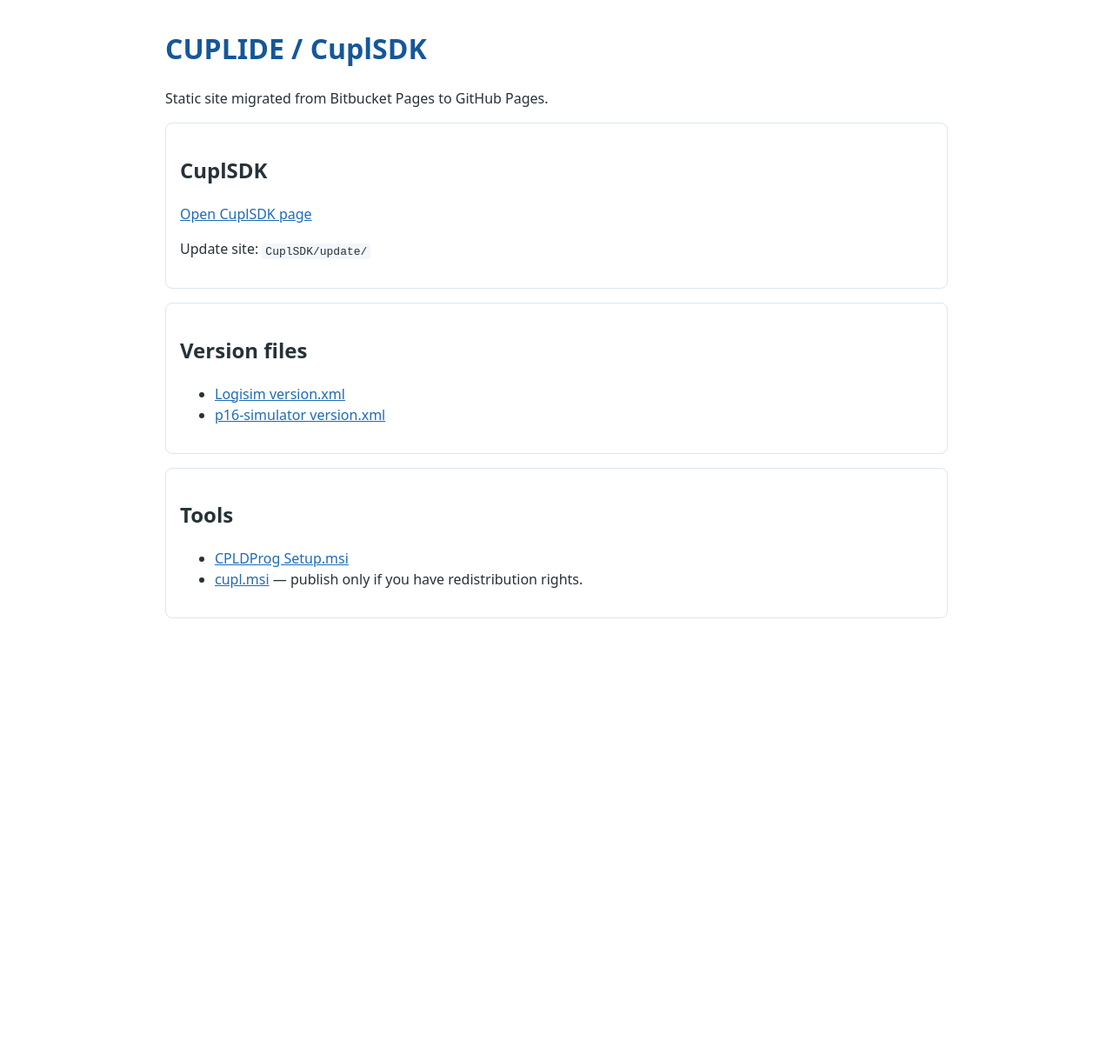
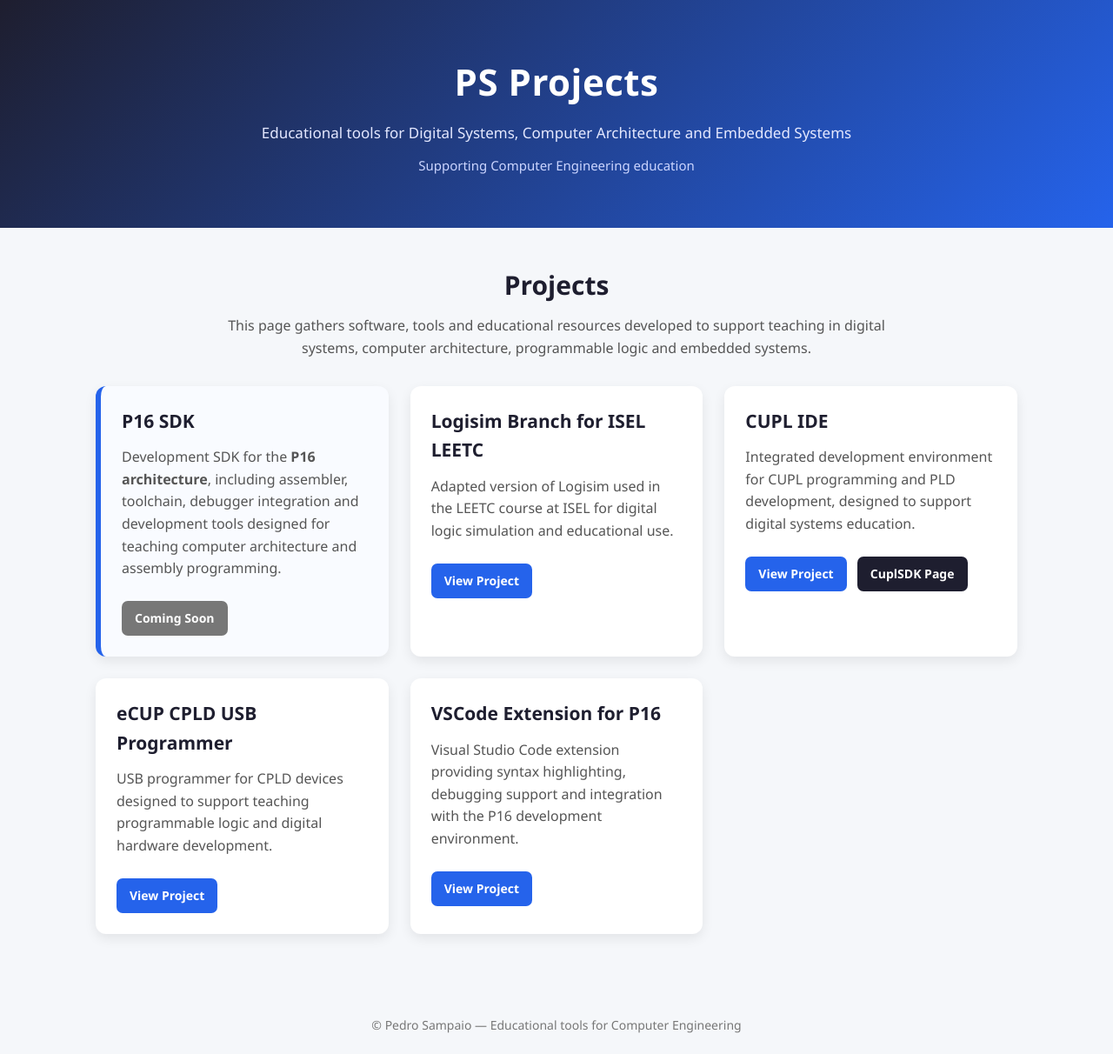
Before and after one commit to psampaio-projects/psampaio-projects.github.io, a plain HTML site: page index.html in a window 1280 px wide. Shown: the whole page at 87% size. Before the commit the page ends 800 px from the top, so only its background shows below. Drawn offline with Linux system fonts and the light colour scheme.

Commit message:
Refactoring

```diff
--- a/index.html
+++ b/index.html
@@ -2,43 +2,85 @@
 <html lang="en">
 <head>
   <meta charset="UTF-8">
-  <meta name="viewport" content="width=device-width, initial-scale=1">
-  <title>CUPLIDE Update and Downloads</title>
-  <style>
-    body { font-family: system-ui, -apple-system, BlinkMacSystemFont, "Segoe UI", sans-serif; margin: 2rem; line-height: 1.5; color: #263238; }
-    main { max-width: 900px; margin: 0 auto; }
-    h1 { color: #155799; }
-    a { color: #1e6bb8; }
-    code { background: #f3f6fa; padding: 0.1rem 0.25rem; border-radius: 0.25rem; }
-    .card { border: 1px solid #dce6f0; border-radius: 0.5rem; padding: 1rem; margin: 1rem 0; }
-  </style>
+  <meta name="viewport" content="width=device-width, initial-scale=1.0">
+  <title>PS Projects</title>
+  <meta name="description" content="Educational tools for Digital Systems, Computer Architecture and Embedded Systems.">
+  <link rel="stylesheet" href="stylesheets/stylesheet.css">
 </head>
 <body>
-<main>
-  <h1>CUPLIDE / CuplSDK</h1>
-  <p>Static site migrated from Bitbucket Pages to GitHub Pages.</p>
 
-  <div class="card">
-    <h2>CuplSDK</h2>
-    <p><a href="CuplSDK/">Open CuplSDK page</a></p>
-    <p>Update site: <code>CuplSDK/update/</code></p>
-  </div>
+  <header class="site-header">
+    <div class="header-content">
+      <h1>PS Projects</h1>
+      <p>Educational tools for Digital Systems, Computer Architecture and Embedded Systems</p>
+      <p class="subtitle">Supporting Computer Engineering education</p>
+    </div>
+  </header>
 
-  <div class="card">
-    <h2>Version files</h2>
-    <ul>
-      <li><a href="Logisim/version.xml">Logisim version.xml</a></li>
-      <li><a href="p16-simulator/version.xml">p16-simulator version.xml</a></li>
-    </ul>
-  </div>
+  <main class="container">
+    <section class="intro">
+      <h2>Projects</h2>
+      <p>
+        This page gathers software, tools and educational resources developed to support
+        teaching in digital systems, computer architecture, programmable logic and embedded systems.
+      </p>
+    </section>
 
-  <div class="card">
-    <h2>Tools</h2>
-    <ul>
-      <li><a href="CuplSDK/tools/CPLDProg%20Setup.msi">CPLDProg Setup.msi</a></li>
-      <li><a href="CuplSDK/tools/cupl.msi">cupl.msi</a> — publish only if you have redistribution rights.</li>
-    </ul>
-  </div>
-</main>
+    <section class="projects">
+
+      <article class="project featured">
+        <h3>P16 SDK</h3>
+        <p>
+          Development SDK for the <strong>P16 architecture</strong>, including assembler,
+          toolchain, debugger integration and development tools designed for teaching
+          computer architecture and assembly programming.
+        </p>
+        <a class="btn disabled" href="#">Coming Soon</a>
+      </article>
+
+      <article class="project">
+        <h3>Logisim Branch for ISEL LEETC</h3>
+        <p>
+          Adapted version of Logisim used in the LEETC course at ISEL for digital logic
+          simulation and educational use.
+        </p>
+        <a class="btn" href="https://sourceforge.net/projects/logisim-ps/" target="_blank" rel="noopener noreferrer">View Project</a>
+      </article>
+
+      <article class="project">
+        <h3>CUPL IDE</h3>
+        <p>
+          Integrated development environment for CUPL programming and PLD development,
+          designed to support digital systems education.
+        </p>
+        <a class="btn" href="https://sourceforge.net/projects/cupl-ide/" target="_blank" rel="noopener noreferrer">View Project</a>
+        <a class="btn secondary" href="CuplSDK/">CuplSDK Page</a>
+      </article>
+
+      <article class="project">
+        <h3>eCUP CPLD USB Programmer</h3>
+        <p>
+          USB programmer for CPLD devices designed to support teaching programmable logic
+          and digital hardware development.
+        </p>
+        <a class="btn" href="https://sourceforge.net/projects/ecup/" target="_blank" rel="noopener noreferrer">View Project</a>
+      </article>
+
+      <article class="project">
+        <h3>VSCode Extension for P16</h3>
+        <p>
+          Visual Studio Code extension providing syntax highlighting, debugging support
+          and integration with the P16 development environment.
+        </p>
+        <a class="btn" href="https://bitbucket.org/ps-projects/p16-debugger" target="_blank" rel="noopener noreferrer">View Project</a>
+      </article>
+
+    </section>
+  </main>
+
+  <footer class="site-footer">
+    <p>© Pedro Sampaio — Educational tools for Computer Engineering</p>
+  </footer>
+
 </body>
 </html>
--- /dev/null
+++ b/stylesheets/stylesheet.css
@@ -0,0 +1,168 @@
+* {
+  box-sizing: border-box;
+}
+
+html {
+  scroll-behavior: smooth;
+}
+
+body {
+  margin: 0;
+  font-family: "Segoe UI", Arial, Helvetica, sans-serif;
+  background: #f5f7fa;
+  color: #333;
+  line-height: 1.6;
+}
+
+.site-header {
+  background: linear-gradient(135deg, #1e1e2f, #2563eb);
+  color: white;
+  text-align: center;
+  padding: 60px 20px;
+}
+
+.header-content {
+  max-width: 1000px;
+  margin: 0 auto;
+}
+
+.site-header h1 {
+  margin: 0;
+  font-size: 42px;
+  letter-spacing: 0.5px;
+}
+
+.site-header p {
+  margin: 12px 0 0;
+  color: #e4e8ff;
+  font-size: 17px;
+}
+
+.site-header .subtitle {
+  color: #cbd5ff;
+  font-size: 15px;
+}
+
+.container {
+  max-width: 1100px;
+  margin: 0 auto;
+  padding: 42px 20px;
+}
+
+.intro {
+  margin-bottom: 30px;
+  text-align: center;
+}
+
+.intro h2 {
+  margin: 0 0 10px;
+  font-size: 30px;
+  color: #1e1e2f;
+}
+
+.intro p {
+  max-width: 800px;
+  margin: 0 auto;
+  color: #555;
+}
+
+.projects {
+  display: grid;
+  grid-template-columns: repeat(auto-fit, minmax(280px, 1fr));
+  gap: 25px;
+}
+
+.project {
+  background: white;
+  border-radius: 12px;
+  padding: 24px;
+  box-shadow: 0 5px 14px rgba(0, 0, 0, 0.08);
+  transition: transform 0.2s ease, box-shadow 0.2s ease;
+}
+
+.project:hover {
+  transform: translateY(-4px);
+  box-shadow: 0 10px 24px rgba(0, 0, 0, 0.14);
+}
+
+.project.featured {
+  border-left: 6px solid #2563eb;
+  background: #f9fbff;
+}
+
+.project h3 {
+  margin: 0 0 12px;
+  color: #1e1e2f;
+  font-size: 21px;
+}
+
+.project p {
+  margin: 0 0 18px;
+  color: #555;
+}
+
+.btn {
+  display: inline-block;
+  margin: 6px 8px 0 0;
+  padding: 9px 15px;
+  background: #2563eb;
+  color: white;
+  text-decoration: none;
+  border-radius: 7px;
+  font-size: 14px;
+  font-weight: 600;
+  transition: background 0.2s ease, transform 0.2s ease;
+}
+
+.btn:hover {
+  background: #1d4ed8;
+  transform: translateY(-1px);
+}
+
+.btn.secondary {
+  background: #1e1e2f;
+}
+
+.btn.secondary:hover {
+  background: #111827;
+}
+
+.btn.disabled {
+  background: #777;
+  pointer-events: none;
+  cursor: default;
+}
+
+.site-footer {
+  margin-top: 30px;
+  padding: 22px 20px;
+  text-align: center;
+  color: #777;
+  font-size: 14px;
+}
+
+.site-footer p {
+  margin: 0;
+}
+
+@media screen and (max-width: 640px) {
+  .site-header {
+    padding: 42px 16px;
+  }
+
+  .site-header h1 {
+    font-size: 32px;
+  }
+
+  .site-header p {
+    font-size: 15px;
+  }
+
+  .container {
+    padding: 30px 16px;
+  }
+
+  .intro h2 {
+    font-size: 25px;
+  }
+}
```
Also changed, not shown: stylesheets/github-light.css (added, +123 -0 lines), stylesheets/normalize.css (added).
